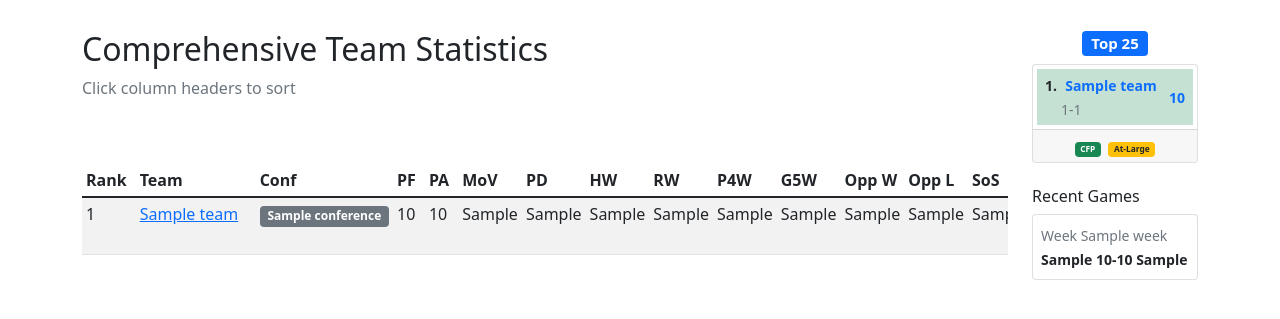
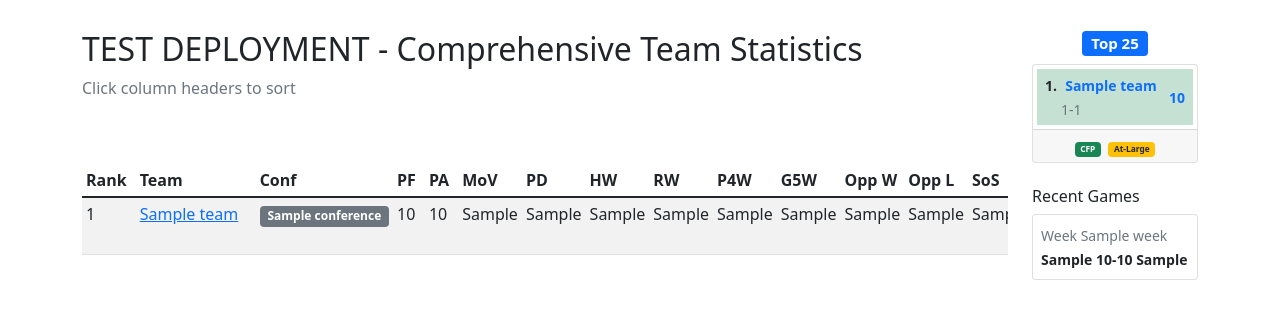
Before and after one commit to 0wlbear/cfb-rankings, a Flask app: template templates/index.html in a window 1280 px wide. Shown: the part 64-383 px from the top of the page. Run offline with Flask 3, Linux system fonts and the light colour scheme; the template is opened without the code that fills it: most values are stand-ins (such as "Sample title", 1, 10 or a date in 2020).

Commit message:
Test deployment with visible change

```diff
--- a/templates/index.html
+++ b/templates/index.html
@@ -3,7 +3,7 @@
 {% block content %}
 <div class="row">
     <div class="col-md-10">
-        <h2>Comprehensive Team Statistics</h2>
+        <h2>TEST DEPLOYMENT - Comprehensive Team Statistics</h2>
         <p class="text-muted">Click column headers to sort</p>
         <!-- Desktop Table (hidden on mobile) -->
         <div class="d-none d-lg-block">
```
